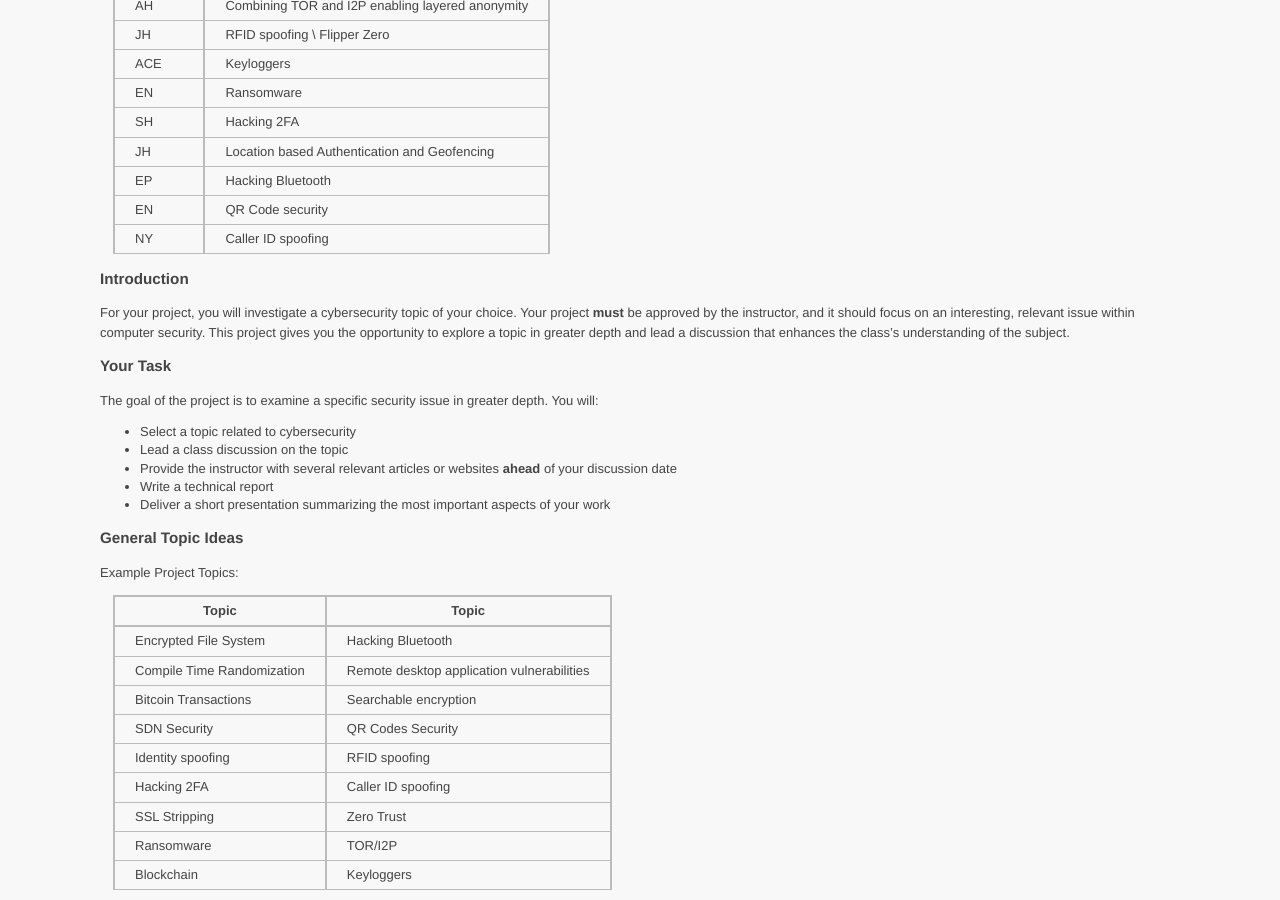
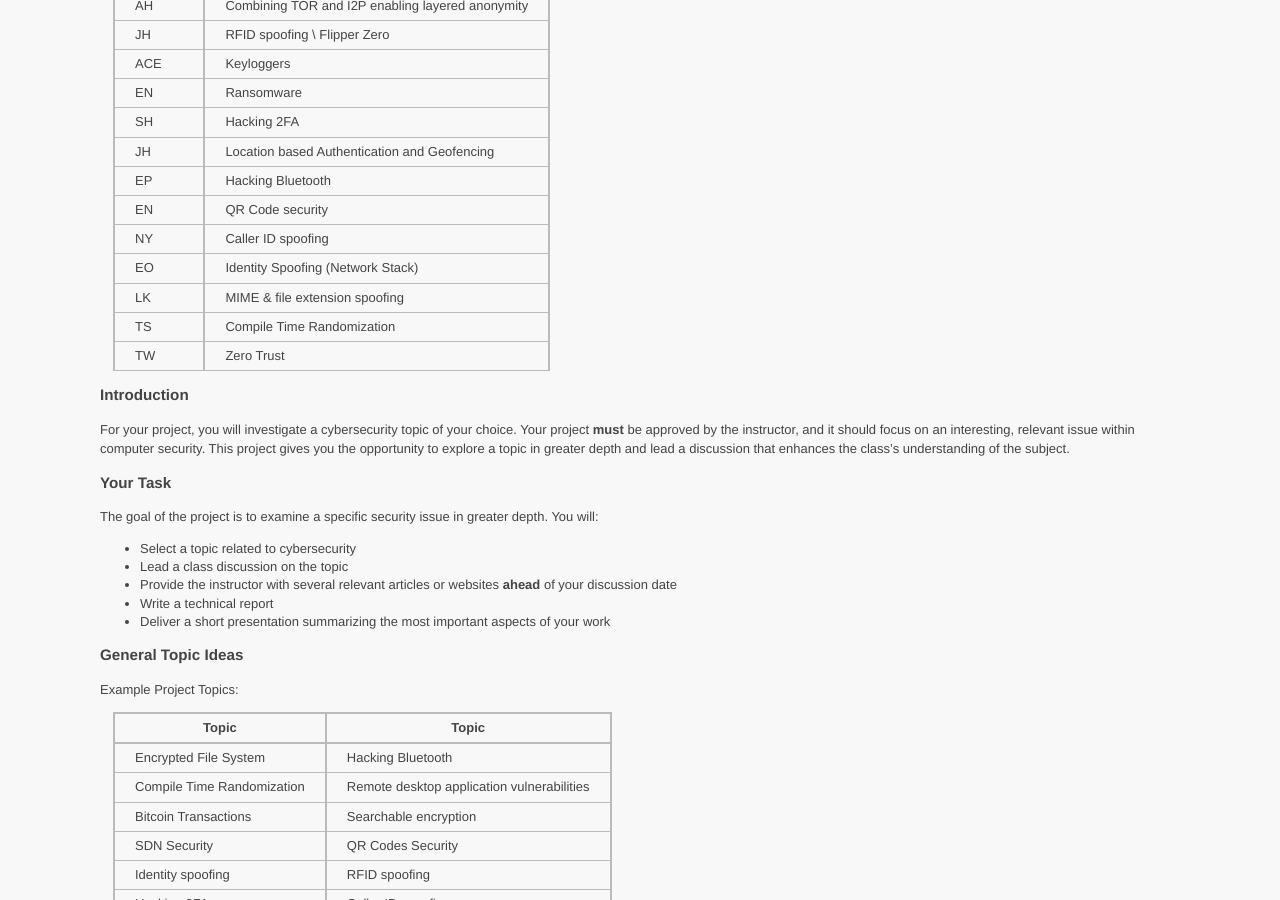
Before and after one commit to ycpcs/cs335-spring2026, a Jekyll site: the page built from assignments/project.md, in a window 1280 px wide and 900 px high, scrolled down 341 px. Built offline with Jekyll 4.4.1, drawn with Linux system fonts in a browser that asks for light colours.

Commit message:
update projects

```diff
--- a/assignments/project.md
+++ b/assignments/project.md
@@ -26,6 +26,11 @@ Presentations:
 | EP      | Hacking Bluetooth                                |
 | EN      | QR Code security                                 |
 | NY      | Caller ID spoofing                               |
+| EO      | Identity Spoofing (Network Stack)                |
+| LK      | MIME & file extension spoofing                   |
+| TS      | Compile Time Randomization                       |
+| TW      | Zero Trust                                       |
+
 
 ### Introduction
 
```
